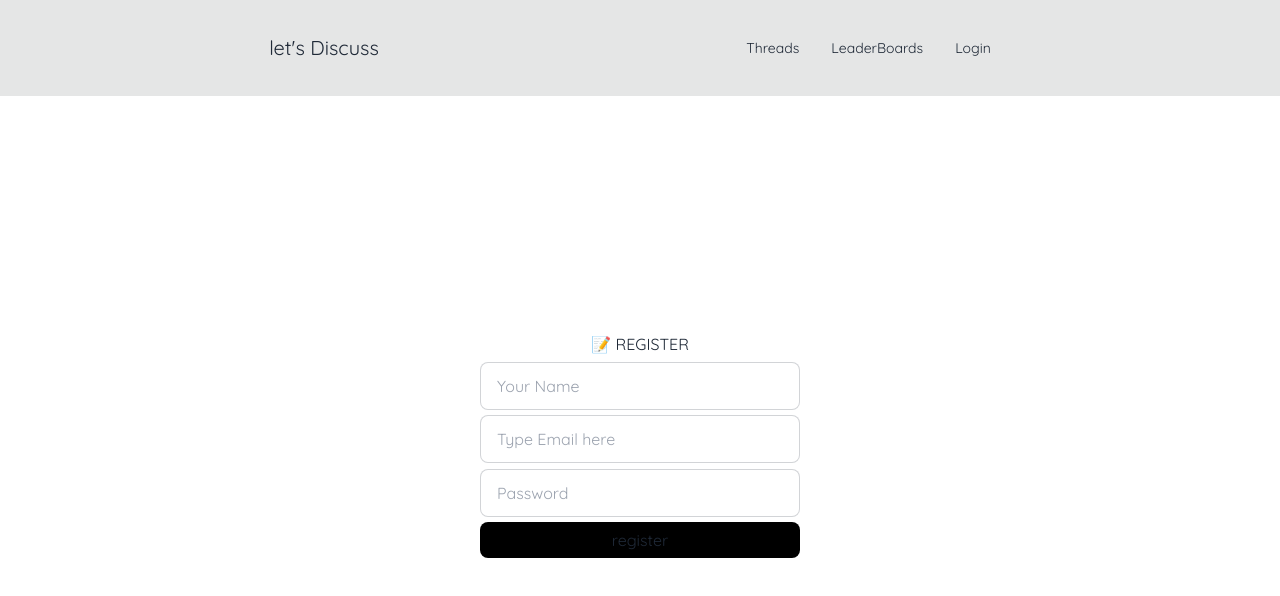
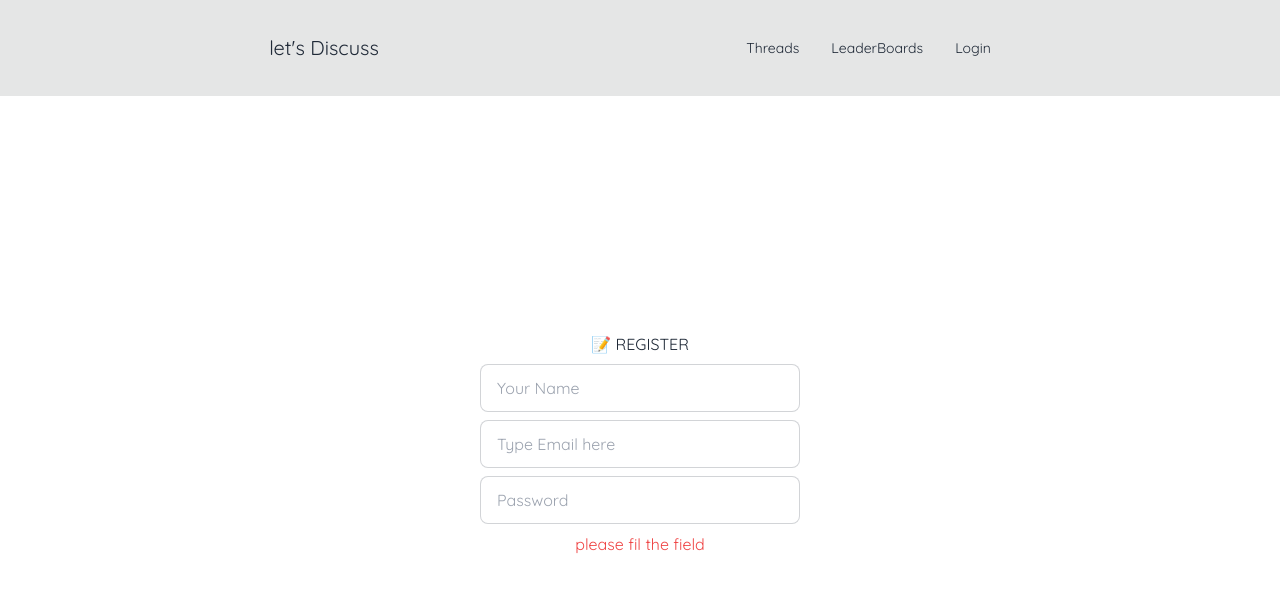
Before and after one commit to ddnamn/disccuss_web_project, a React (Vite) app: page /register in a window 1280 px wide. Shown: the top 596 px of the page. Built offline with nearby package versions, Linux system fonts and the light colour scheme.

Commit message:
register logic is solved

```diff
--- a/src/pages/Register.page.jsx
+++ b/src/pages/Register.page.jsx
@@ -1,29 +1,31 @@
 import  {  useState } from 'react'
 import { useDispatch, useSelector } from 'react-redux'
 import {fetchRegisterData} from '../redux/reducer/registerSlice'
-// import { useNavigate } from 'react-router-dom'
+import { useNavigate } from 'react-router-dom'
 
 
 export default function RegisterPage() {
-  const [name,setName]=useState()
-  const [email,setEmail] = useState()
-  const [password,setPassword] = useState()
+  const [name,setName]=useState("")
+  const [email,setEmail] = useState("")
+  const [password,setPassword] = useState("")
 
   // const registerInfo=  useSelector(store=>store.register)
   const dispatch=useDispatch()
-  // const navigate=useNavigate()
+  const navigate=useNavigate()
+
 
   const registerButtonHandler= (e)=>{
-    e.preventDefault()
-    const data = {name,email,password}
-    dispatch(fetchRegisterData(data))
+    e.preventDefault(),
+
+    dispatch(fetchRegisterData(JSON.stringify( {name,email,password})))
+    navigate("/")
   }
 
   return (
     <>
       <div className='w-2/3 m-auto h-[calc(100vh-96px)]  flex flex-col justify-center'>
         <div className='text-center'>📝 REGISTER</div>
-      <form className="flex  flex-col  items-center h-52 justify-evenly ">
+            <form className="flex  flex-col  items-center h-52 justify-evenly " onSubmit={registerButtonHandler}>
 
               <input
               type="text"
@@ -31,6 +33,7 @@ export default function RegisterPage() {
               className="input input-bordered w-full max-w-xs bg-based"
               required
               onChange={e=>setName(e.target.value)}/>
+
               <input
               type="email"
               placeholder="Type Email here"
@@ -44,12 +47,17 @@ export default function RegisterPage() {
               placeholder="Password"
               className="input input-bordered w-full max-w-xs  bg-based"
               required
-          onChange={e=>setPassword(e.target.password)}
+              onChange={e=>setPassword(e.target.value)}
               />
-            <button className="w-80 h-9 bg-black rounded-lg " onClick={registerButtonHandler}>register</button>
+
+              {
+                name&&password.length>= 6 ?<button className="w-80 h-9 bg-black rounded-lg ">register</button>:password.length===0?<p className='text-red-500'>please fil the field</p>:<p className='text-red-500'>Password must be at least 6 characters</p>
+              }
+
 
             </form>
       </div>
+
     </>
   )
 }
--- a/src/redux/reducer/registerSlice.js
+++ b/src/redux/reducer/registerSlice.js
@@ -1,36 +1,37 @@
-import { createSlice, createAsyncThunk } from '@reduxjs/toolkit';
-import axios from 'axios';
+import { createSlice, createAsyncThunk } from "@reduxjs/toolkit";
+import axios from "axios";
 
 const initialState = {
-  status: '',
-  message: '',
+  status: "",
+  message: "",
   data: [],
 };
 
 export const fetchRegisterData = createAsyncThunk(
-  'register/fetchRegisterData',
-  async ({ data }) => {
-    await axios
-      .post('https://forum-api.dicoding.dev/v1/register', JSON.stringify(data))
-      .then((res) => console.log(res.data));
-  }
+  "register/fetchRegisterData",
+  (data) =>
+    axios
+      .post("https://forum-api.dicoding.dev/v1/register", data, {
+        headers: { "Content-Type": "application/json" },
+      })
+      .then((res) => console.log(res.data))
 );
 
 const registerSlice = createSlice({
-  name: 'register',
+  name: "register",
   initialState,
   extraReducers(builder) {
     builder.addCase(fetchRegisterData.pending, () =>
-      console.log('register proccess is pending')
+      console.log("register proccess is pending")
     );
     builder.addCase(fetchRegisterData.fulfilled, (state, action) => {
       // (state.status = action.status),
       //   (state.message = action.message),
       //   (state.data = action.data.user);
-      console.log('success to register');
+      console.log("success to register");
     });
-    builder.addCase(fetchRegisterData.rejected, () =>
-      console.log('it seems error happen')
+    builder.addCase(fetchRegisterData.rejected, (action) =>
+      console.log("it seems error happen")
     );
   },
 });
```
Lines whose indentation alone changed are shown as unchanged.
